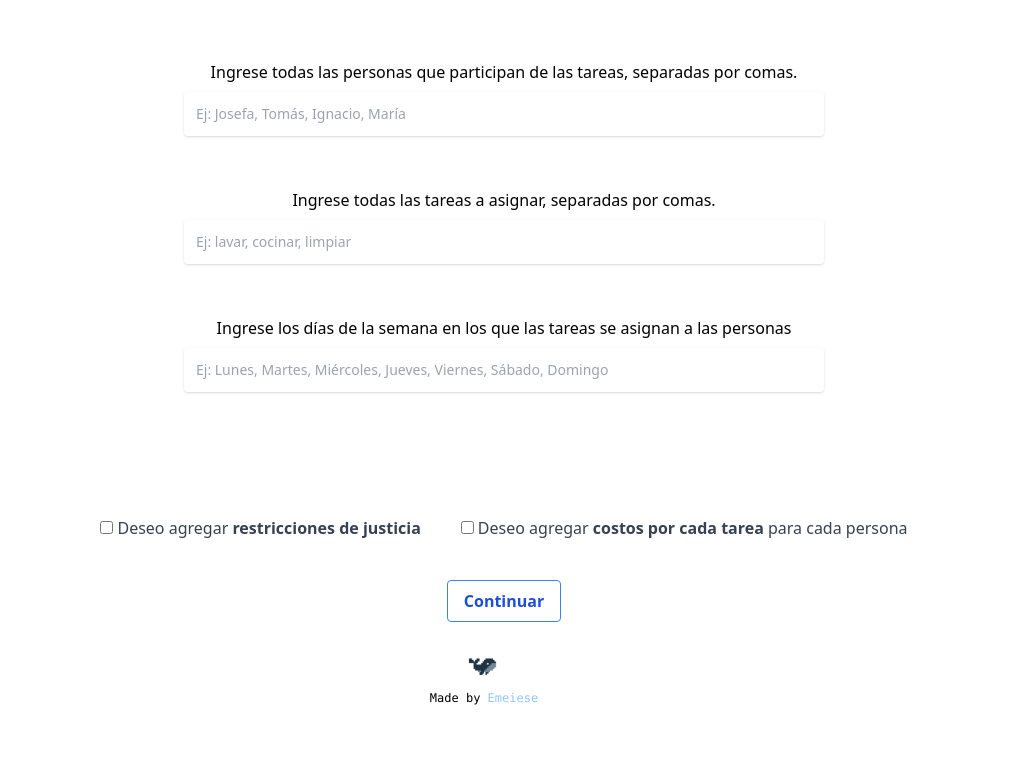
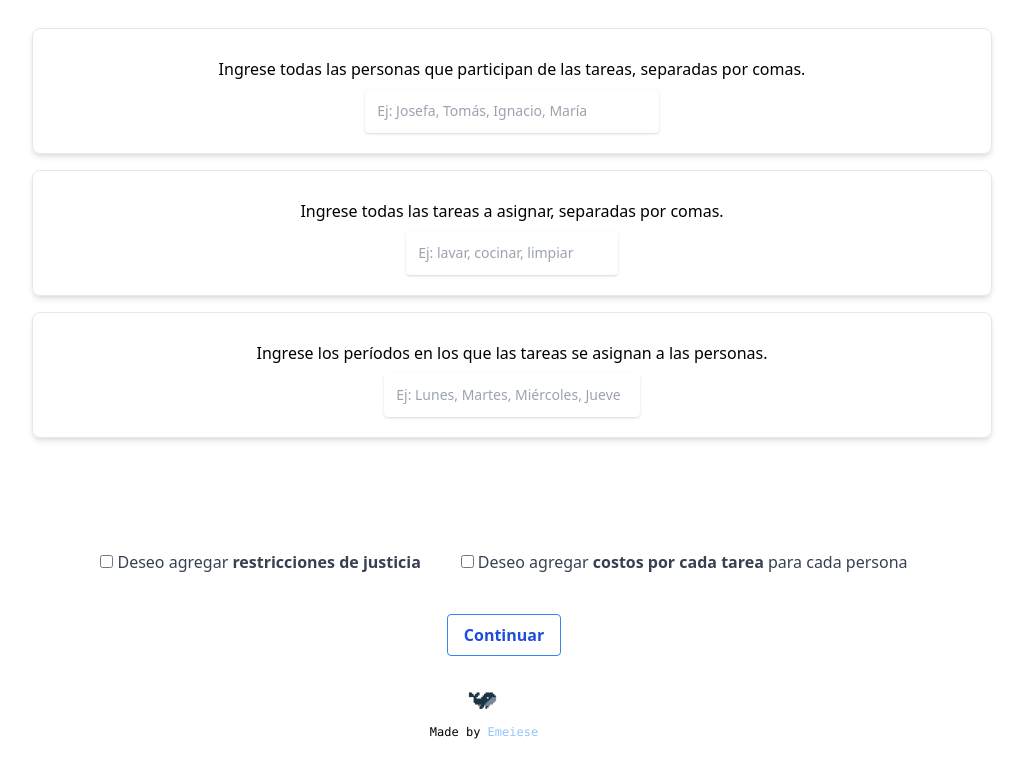
Before and after one commit to emeiese/task-assignation-frontend, a Vue app: page /assigner in a window 1280 px wide. Shown: the top 778 px of the page, without its empty margins (156-1179 px from the left). Built offline with nearby package versions, Linux system fonts and the light colour scheme.

Commit message:
feat(assigner): add boxes to assigner texts

```diff
--- a/src/components/inputAndSave.vue
+++ b/src/components/inputAndSave.vue
@@ -1,20 +1,28 @@
 <template>
-  <h1 class="text-center pt-10">
+  <!-- TODO: Modificar esto para que tenga un formato parecido al de las restricciones
+            es decir, que tenga numero y esté enmarcado en una caja.-->
+  <div
+    class="w-full m-2 p-2 border rounded-lg shadow-md flex flex-col items-center text-center"
+  >
+    <div class="flex flex-col items-center">
+      <h1 class="text-center pt-5">
         {{ upperString }}
       </h1>
-  <div class="relative flex md:w-1/2 flex-wrap items-stretch mb-3 pt-2">
+      <div class="relative flex items-center md:w-1/2 flex-wrap items-stretch mb-3 pt-2">
         <input
           :id="id"
           type="text"
           v-model="objects"
           :placeholder="placeholder"
-      class="px-3 py-3 placeholder-blueGray-300 text-blueGray-600 relative bg-white bg-white rounded text-sm border-0 shadow outline-none focus:outline-none focus:ring w-full pr-10"
+          class="px-3 py-3 placeholder-blueGray-300 text-blueGray-600 relative bg-white rounded text-sm border-0 shadow outline-none focus:outline-none focus:ring w-full pr-5"
         />
         <span
-      class="z-10 h-full leading-snug font-normal absolute text-center text-blueGray-300 absolute bg-transparent rounded text-base items-center justify-center w-8 right-0 pr-3 py-3"
+          class="z-10 h-full leading-snug font-normal absolute text-center text-blueGray-300 bg-transparent rounded text-base items-center justify-center w-8 right-0 pr-3 py-3"
         >
           <i class="fas fa-user"></i>
         </span>
+      </div>
+    </div>
   </div>
 </template>
 
@@ -39,3 +47,9 @@ export default {
   },
 };
 </script>
+
+<style scoped>
+.circle-number {
+  @apply mt-4 flex-shrink-0 w-8 h-8 font-bold text-lg text-white rounded-full bg-blue-500 flex items-center justify-center;
+}
+</style>
--- a/src/views/assigner.vue
+++ b/src/views/assigner.vue
@@ -7,7 +7,9 @@
         :warning="true"
       />
     </transition>
-    <input-and-save
+    <div
+     class="w-3/4 space-y-4">
+      <input-and-save
       v-for="inputItem in inputsList"
       :key="inputItem.id"
       :id="inputItem.id"
@@ -16,6 +18,7 @@
       :saveString="inputItem.saveString"
       @save-objects="save({ type: inputItem.type, list: $event })"
     />
+    </div>
     <!--
     <input-and-save
       id="namesInput"
@@ -137,7 +140,7 @@ export default {
         {
           id: "3",
           upperString:
-            "Ingrese los días de la semana en los que las tareas se asignan a las personas",
+            "Ingrese los períodos en los que las tareas se asignan a las personas.",
           placeholder:
             "Ej: Lunes, Martes, Miércoles, Jueves, Viernes, Sábado, Domingo",
           saveString: "Ingresar días",
```
Lines whose indentation alone changed are shown as unchanged.
